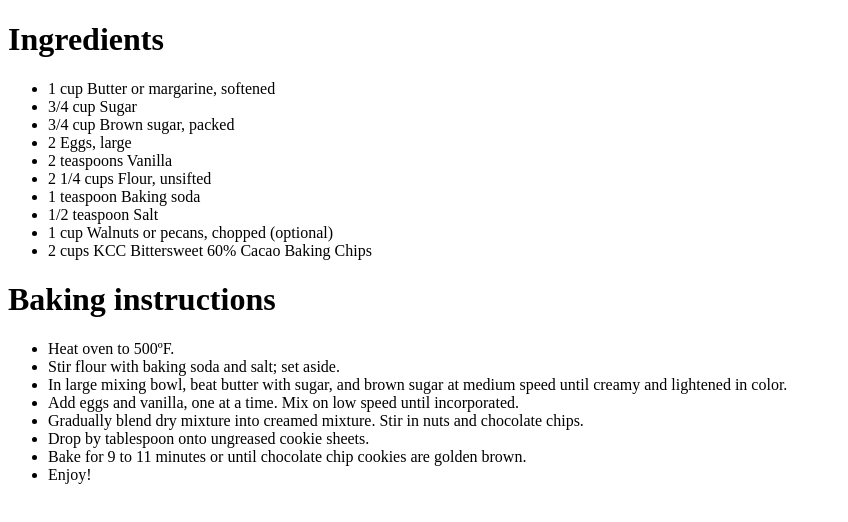
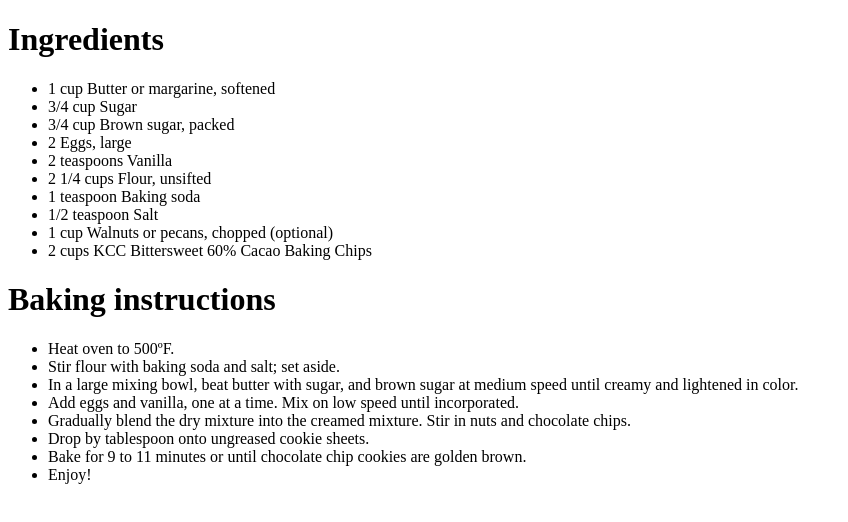
Before and after one commit to maradonamathew/maradonadosa.com, a plain HTML site: page secret recipe.htm in a window 1280 px wide. Shown: the whole page, without its empty margins (0-848 px from the left). Drawn offline with Linux system fonts and the light colour scheme.

Commit message:
Update secret recipe.htm
On Nov30

```diff
--- a/secret recipe.htm
+++ b/secret recipe.htm
@@ -19,9 +19,9 @@
 <ul>
 <li>Heat oven to 500ºF.</li>
 <li>Stir flour with baking soda and salt; set aside.</li>
-<li>In large mixing bowl, beat butter with sugar, and brown sugar at medium speed until creamy and lightened in color.</li>
+<li>In a large mixing bowl, beat butter with sugar, and brown sugar at medium speed until creamy and lightened in color.</li>
 <li>Add eggs and vanilla, one at a time. Mix on low speed until incorporated.</li>
-<li>Gradually blend dry mixture into creamed mixture. Stir in nuts and chocolate chips.</li>
+<li>Gradually blend the dry mixture into the creamed mixture. Stir in nuts and chocolate chips.</li>
 <li>Drop by tablespoon onto ungreased cookie sheets.</li>
 <li>Bake for 9 to 11 minutes or until chocolate chip cookies are golden brown.</li>
 <li>Enjoy!</li>
```
